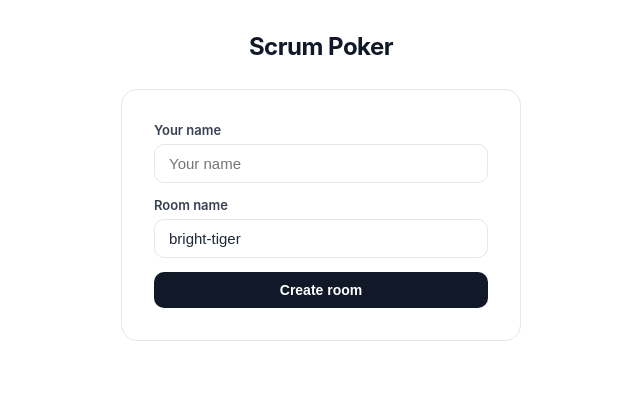
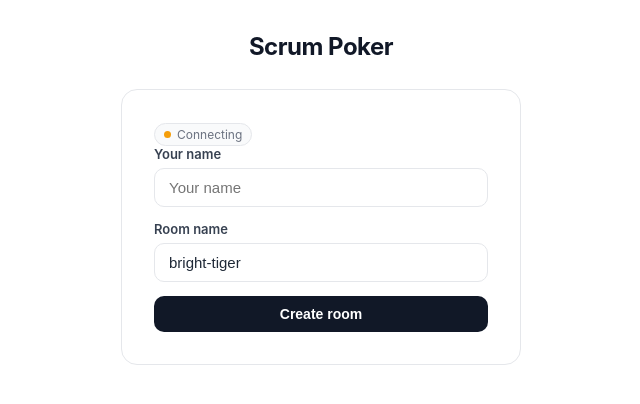
Before and after one commit to Maciekek/scrumpoker, a React (Vite) app in the folder client/: page / in a window 1280 px wide. Shown: the top 404 px of the page, without its empty margins (319-959 px from the left). Built offline with nearby package versions, Linux system fonts and the light colour scheme; no server answers.

Commit message:
Fix auto-join on lobby input and add WS connection indicator

```diff
--- a/client/src/App.jsx
+++ b/client/src/App.jsx
@@ -17,6 +17,7 @@ export default function App() {
         onCreate={s.createRoom}
         error={s.error}
         kickedMessage={s.kickedMessage}
+        connectionState={s.connectionState}
         roomNameInput={s.roomNameInput}
         onRoomNameChange={s.setRoomNameInput}
         onSuggestRoomName={s.suggestRoomName}
@@ -40,6 +41,7 @@ export default function App() {
       onToggleAdmin={s.toggleAdmin}
       onToggleSpectator={s.toggleSpectator}
       onLeave={s.leaveRoom}
+      connectionState={s.connectionState}
     />
   );
 }
--- a/client/src/components/Lobby.jsx
+++ b/client/src/components/Lobby.jsx
@@ -10,6 +10,7 @@ export default function Lobby({
   onCreate,
   error,
   kickedMessage,
+  connectionState,
   roomNameInput,
   onRoomNameChange,
   onSuggestRoomName,
@@ -27,6 +28,10 @@ export default function Lobby({
     <div className="app">
       <h1 className="heading">Scrum Poker</h1>
       <div className="lobby-card">
+        <div className={`connection-chip connection-chip--${connectionState || "connecting"}`}>
+          <span className="connection-dot" />
+          <span>{t(`ws${(connectionState || "connecting").replace(/^./, (c) => c.toUpperCase())}`)}</span>
+        </div>
         {kickedMessage && <div className="alert">{kickedMessage}</div>}
         {error && <div className="alert">{error}</div>}
         {hasInviteCode && (
--- a/client/src/components/Room.jsx
+++ b/client/src/components/Room.jsx
@@ -21,6 +21,7 @@ export default function Room({
   onToggleAdmin,
   onToggleSpectator,
   onLeave,
+  connectionState,
 }) {
   const prevRevealedRef = useRef(false);
   const { t } = useTranslation();
@@ -55,6 +56,7 @@ export default function Room({
         onToggleAdmin={onToggleAdmin}
         onToggleSpectator={onToggleSpectator}
         onLeave={onLeave}
+        connectionState={connectionState}
       />
 
       <div className="two-columns">
--- a/client/src/components/RoomHeader.jsx
+++ b/client/src/components/RoomHeader.jsx
@@ -13,6 +13,7 @@ export default function RoomHeader({
   onToggleAdmin,
   onToggleSpectator,
   onLeave,
+  connectionState,
 }) {
   const [linkCopied, setLinkCopied] = useState(false);
   const [showQR, setShowQR] = useState(false);
@@ -29,6 +30,10 @@ export default function RoomHeader({
     <div className="room-header">
       <div style={{ display: "flex", alignItems: "center", gap: 10 }}>
         <span className="room-code">{roomCode}</span>
+        <div className={`connection-chip connection-chip--${connectionState || "connecting"}`}>
+          <span className="connection-dot" />
+          <span>{t(`ws${(connectionState || "connecting").replace(/^./, (c) => c.toUpperCase())}`)}</span>
+        </div>
         <button
           className={`btn-small ${linkCopied ? "link-copied" : ""}`}
           onClick={handleCopyLink}
--- a/client/src/i18n.js
+++ b/client/src/i18n.js
@@ -32,6 +32,9 @@ const translations = {
     qrCode: "QR",
     scanToJoin: "Scan to join",
     roomName: "Room name",
+    wsConnecting: "Connecting",
+    wsConnected: "Connected",
+    wsDisconnected: "Disconnected",
   },
   pl: {
     yourName: "Twoje imię",
@@ -68,6 +71,9 @@ const translations = {
     qrCode: "QR",
     scanToJoin: "Zeskanuj, aby dołączyć",
     roomName: "Nazwa pokoju",
+    wsConnecting: "Łączenie",
+    wsConnected: "Połączono",
+    wsDisconnected: "Rozłączono",
   },
 };
 
--- a/client/src/styles.css
+++ b/client/src/styles.css
@@ -185,6 +185,37 @@ body {
   font-family: monospace;
   letter-spacing: 2px;
   font-weight: 700;
+}
+
+.connection-chip {
+  display: inline-flex;
+  align-items: center;
+  gap: 6px;
+  font-size: 12px;
+  border-radius: 999px;
+  border: 1px solid #e5e7eb;
+  background: #f9fafb;
+  color: #6b7280;
+  padding: 3px 9px;
+}
+
+.connection-dot {
+  width: 7px;
+  height: 7px;
+  border-radius: 50%;
+  background: #9ca3af;
+}
+
+.connection-chip--connecting .connection-dot {
+  background: #f59e0b;
+}
+
+.connection-chip--connected .connection-dot {
+  background: #10b981;
+}
+
+.connection-chip--disconnected .connection-dot {
+  background: #ef4444;
 }
 
 /* ── Avatar & Menu ── */
--- a/client/src/useSocket.js
+++ b/client/src/useSocket.js
@@ -33,7 +33,7 @@ export function useSocket() {
   const [error, setError] = useState("");
   const [kickedMessage, setKickedMessage] = useState("");
   const [isConnected, setIsConnected] = useState(false);
-  const autoJoinKeyRef = useRef("");
+  const [connectionState, setConnectionState] = useState("connecting");
   const rejoinSocketIdRef = useRef("");
   const socketRef = useRef(null);
 
@@ -67,10 +67,17 @@ export function useSocket() {
 
     socket.on("connect", () => {
       setIsConnected(true);
+      setConnectionState("connected");
     });
 
     socket.on("disconnect", () => {
       setIsConnected(false);
+      setConnectionState("disconnected");
+    });
+
+    socket.on("connect_error", () => {
+      setIsConnected(false);
+      setConnectionState("connecting");
     });
 
     return () => socket.disconnect();
@@ -131,19 +138,6 @@ export function useSocket() {
       }
     });
   }, [userName, joinCode, emit]);
-
-  useEffect(() => {
-    if (!isConnected || screen !== "lobby") return;
-
-    const name = userName.trim();
-    const code = joinCode.trim();
-    if (!name || !code) return;
-
-    const key = `${code}::${name}`;
-    if (autoJoinKeyRef.current === key) return;
-    autoJoinKeyRef.current = key;
-    joinRoom();
-  }, [isConnected, screen, userName, joinCode, joinRoom]);
 
   useEffect(() => {
     if (!isConnected || screen !== "room" || !roomCode || !userName.trim()) return;
@@ -236,6 +230,7 @@ export function useSocket() {
     myParticipant,
     isAdmin: myParticipant?.isAdmin || false,
     isSpectator: myParticipant?.role === "spectator",
+    connectionState,
     joinCode,
     hasInviteCode: !!joinCode,
     roomNameInput,
```
